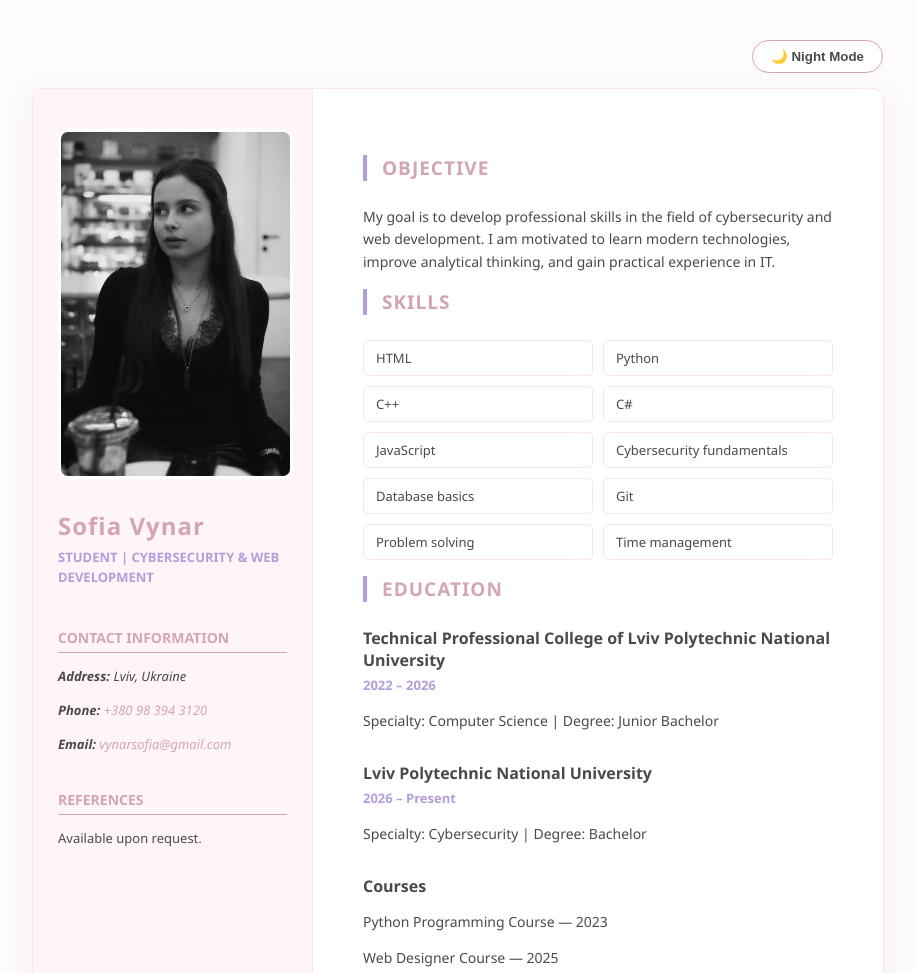
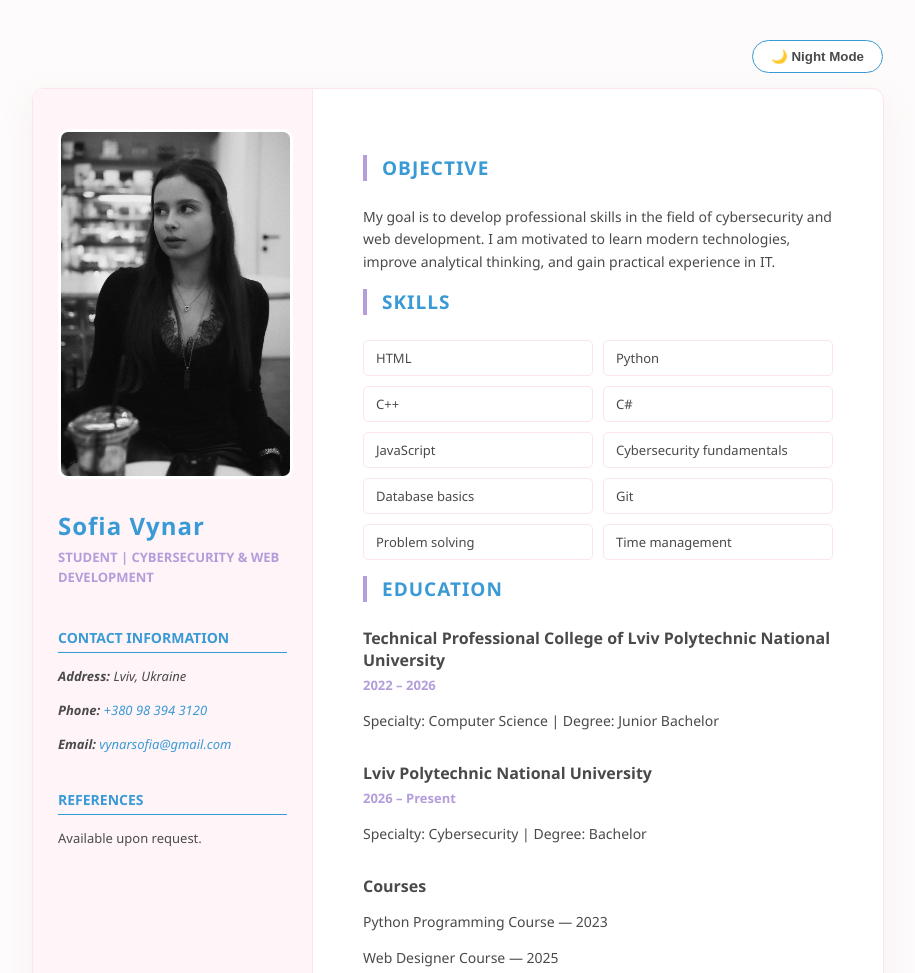
Before and after one commit to Sophiks/lab_2, a plain HTML site: page index.html in a window 1280 px wide. Shown: the top 973 px of the page, without its empty margins (182-1097 px from the left). Drawn offline with Linux system fonts and the light colour scheme; no server answers.

Commit message:
Change accent color for Vercel test

```diff
--- a/styles.css
+++ b/styles.css
@@ -1,6 +1,6 @@
 :root {
     --side-bg: #fff5f8;
-    --accent-main: #d4a5b2;
+    --accent-main: #3a9ad5;
     --accent-purple: #b39ddb;
     --text-dark: #4a4a4a;
     --white: #ffffff;
```
